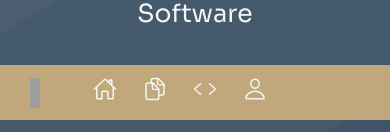
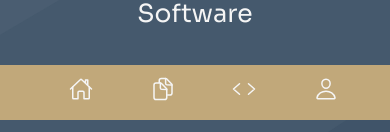
Before and after one commit to MiranRaz/MyPortfolio, a React (Create React App) app: page / in a window 390 px wide. Shown: the part 709-841 px from the top of the page. Built offline with nearby package versions, Linux system fonts and the light colour scheme; grey boxes are pictures that could not be loaded.

Commit message:
making the page responsive

```diff
--- a/src/components/bar/Bar.jsx
+++ b/src/components/bar/Bar.jsx
@@ -6,7 +6,7 @@ export default function Bar() {
   return (
     <div className="navBody">
       <div className="sidebar">
-        <div>
+        <div className="logoIntro">
           <a href="#intro">
             <img src={MRLOGO} alt="MR" className="logoMR" />
           </a>
@@ -40,7 +40,6 @@ export default function Bar() {
               </span>
             </a>
           </li>
-          <div className="indicator"></div>
         </ul>
       </div>
     </div>
--- a/src/components/bar/Bar.scss
+++ b/src/components/bar/Bar.scss
@@ -28,10 +28,16 @@
   margin-right: 2rem;
   font-size: 1.5rem;
 
+  .logoIntro {
+    @media (max-width: 674px) {
+      display: none;
+    }
+  }
   @media (max-width: 674px) {
     width: 100%;
     margin: 0;
     border-radius: 0;
+    align-items: center;
   }
 }
 
@@ -40,6 +46,10 @@
   width: 350px;
   justify-content: space-between;
   margin-right: 110px;
+
+  @media (max-width: 674px) {
+    margin-right: 23px;
+  }
 }
 
 .sidebar ul li {
@@ -48,6 +58,7 @@
   width: 110px;
   height: 31px;
   z-index: 2;
+
 }
 
 .sidebar ul li a {
```
